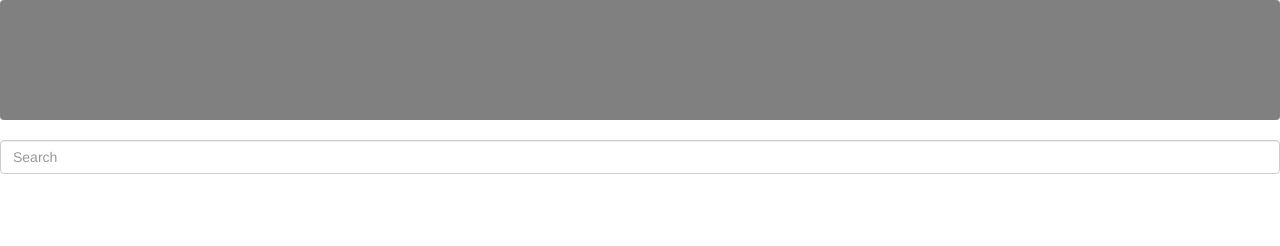
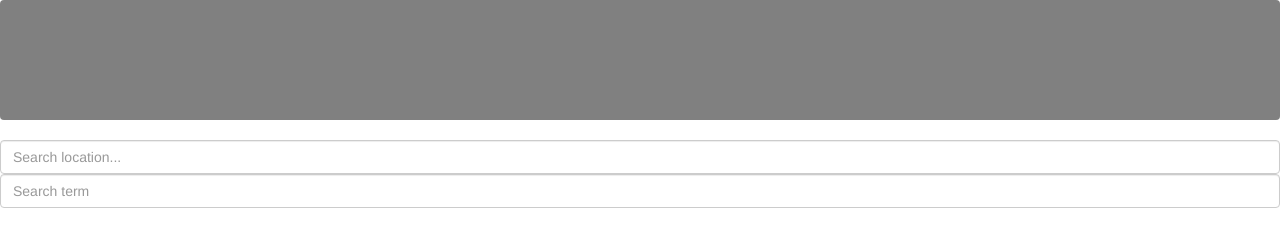
Before and after one commit to bastodd/InteractiveDesignFinal, a plain HTML site: page Search/SearchPage.html in a window 1280 px wide. Drawn offline with nearby package versions, Linux system fonts and the light colour scheme.

Commit message:
Updated search functionality
Searching a location is required, while searching a term is optional

```diff
--- a/Search/SearchJS.js
+++ b/Search/SearchJS.js
@@ -1,10 +1,15 @@
-var searchField = document.getElementById("search-field").value;
+var searchLocation;
+var searchTerm;
 
 function startSearch() {
     $('#results').html("");
-    searchField = document.getElementById("search-field").value;
-    var myurl = "https://cors-anywhere.herokuapp.com/https://api.yelp.com/v3/businesses/search?location=" + searchField;
+    searchLocation = document.getElementById("search-location").value;
+    searchTerm = document.getElementById("search-term").value;
+    var myurl = "https://cors-anywhere.herokuapp.com/https://api.yelp.com/v3/businesses/search?location=" + searchLocation + "&term=" + searchTerm;
 
+    if (searchLocation == null || searchLocation == "") {
+        $('#results').append('<h5 style="color:red;">* Please specify a location! * </h5>');
+    } else {
         $.ajax({
             url: myurl,
             headers: {
@@ -43,3 +48,4 @@ function startSearch() {
             }
         });
     }
+}
--- a/Search/SearchPage.html
+++ b/Search/SearchPage.html
@@ -22,7 +22,9 @@
 
   <!-- Search form -->
   <div class="active-pink-4 mb-4">
-    <input class="form-control" id="search-field" type="search" onsearch="startSearch()" placeholder="Search"
+    <input class="form-control" id="search-location" type="search" onsearch="startSearch()" placeholder="Search location..."
+      aria-label="Search" />
+    <input class="form-control" id="search-term" type="search" onsearch="startSearch()" placeholder="Search term"
       aria-label="Search" />
   </div>
 
```
Lines whose indentation alone changed are shown as unchanged.
